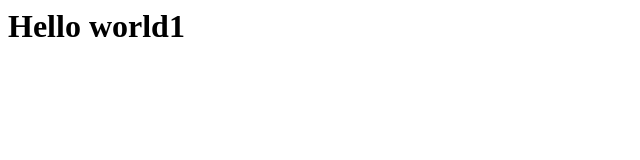
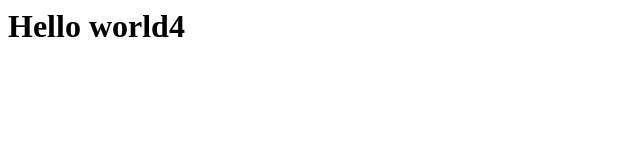
Before and after one commit to Jodil31/vscode-dev, a plain HTML site: page index.html in a window 1280 px wide. Shown: the full height of the page, 0-640 px from the left. Drawn offline with Linux system fonts and the light colour scheme.

Commit message:
add counter

```diff
--- a/index.html
+++ b/index.html
@@ -1 +1 @@
-<h1>Hello world1</h1>
+<h1>Hello world4</h1>
```
